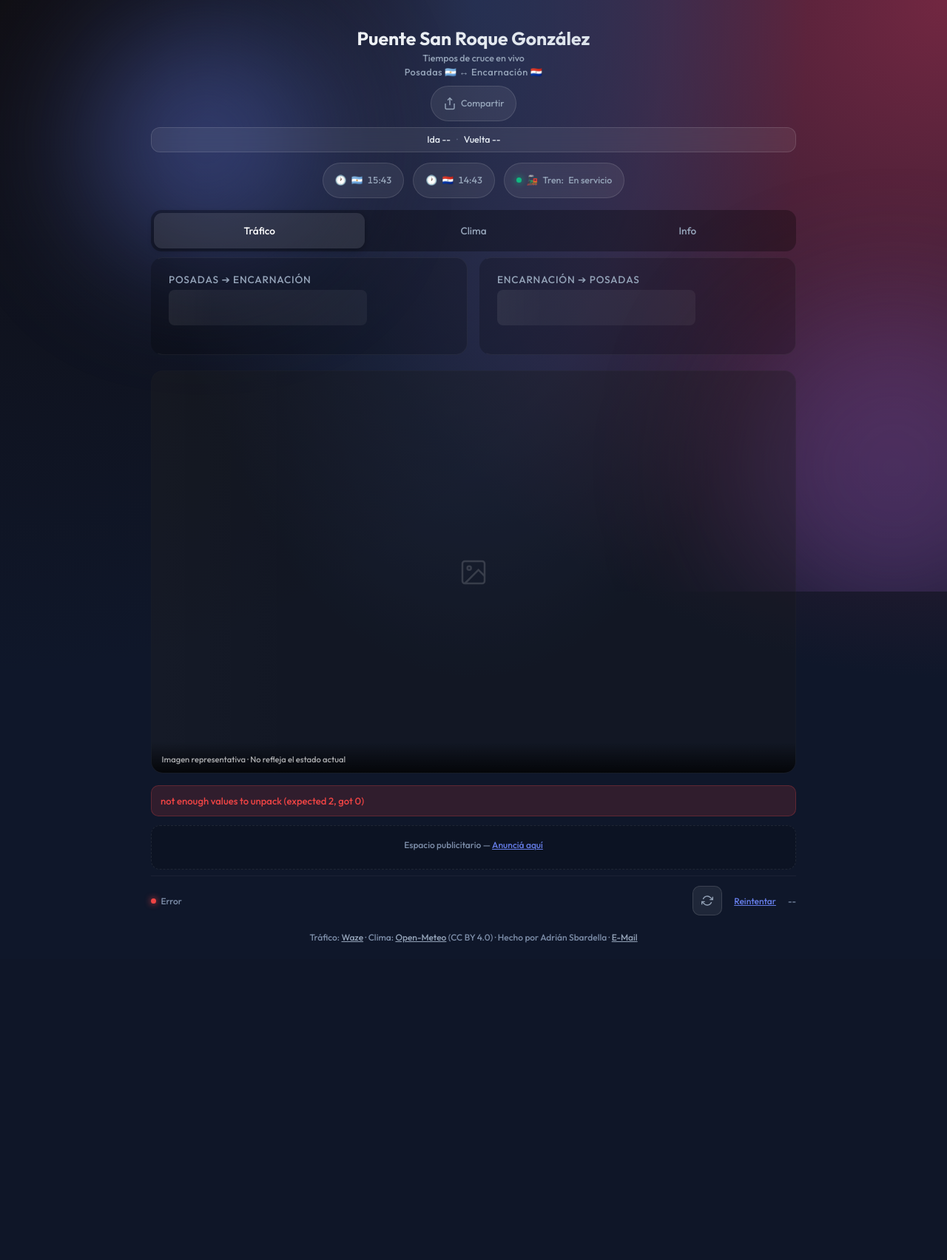
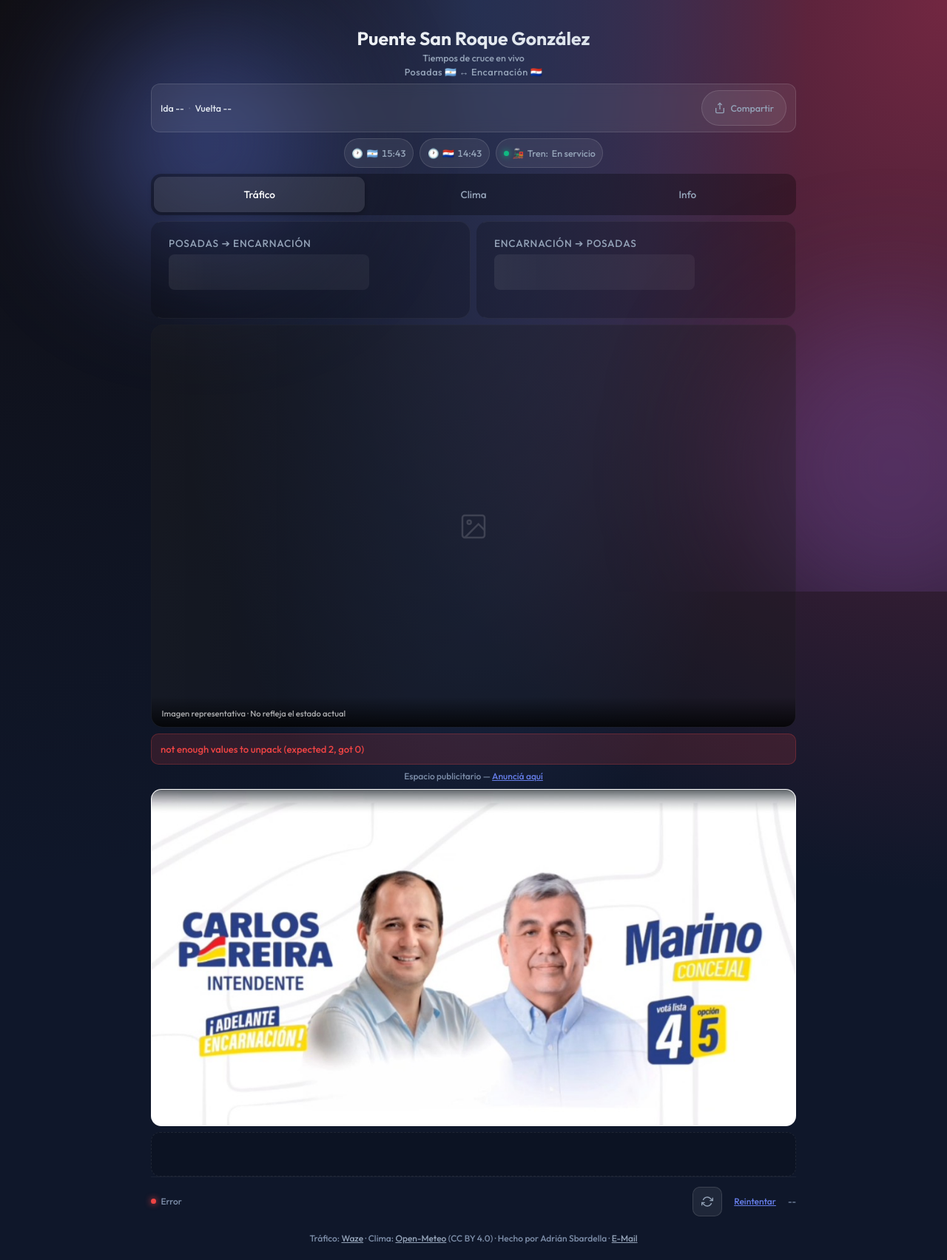
Before and after one commit to radianx/trafico-puente-san-roque-waze, a Flask app: page / in a window 1280 px wide. Shown: the whole page at 74% size. Before the commit the page ends 1275 px from the top, so only its background shows below. Run offline with Flask 3, Linux system fonts and the light colour scheme; some libraries are stand-ins or nearby versions.

Commit message:
Se agrega publicidad y se ajustan elementos

```diff
--- a/static/css/style.css
+++ b/static/css/style.css
@@ -17,6 +17,7 @@
     --focus-ring: 0 0 0 3px rgba(102,126,234,0.55);
     --touch-min: 48px;
     --stale: #f59e0b;
+    --block-gap: 0.5rem;
 }
 *{box-sizing:border-box;margin:0;padding:0}
 .tabular-nums{font-variant-numeric:tabular-nums}
@@ -52,15 +53,16 @@
 .header h1{font-size:1.4rem;font-weight:700;background:linear-gradient(to right,#fff,#cbd5e1);-webkit-background-clip:text;background-clip:text;-webkit-text-fill-color:transparent}
 .header-tagline{font-size:0.78rem;color:var(--text-muted);margin-top:0.25rem}
 .header .subtitle{font-size:0.8rem;color:var(--text-muted);margin-top:0.2rem;letter-spacing:0.5px}
-.header-actions{display:flex;justify-content:center;margin-top:0.65rem}
 
 .traffic-summary{
-    display:flex;flex-wrap:wrap;align-items:center;justify-content:center;gap:0.35rem 0.5rem;
-    padding:0.55rem 0.9rem;margin-bottom:0.35rem;
+    display:flex;align-items:center;justify-content:space-between;gap:var(--block-gap);
+    padding:0.5rem 0.75rem;margin-bottom:var(--block-gap);
     background:var(--glass-bg);border:1px solid var(--glass-border);border-radius:12px;
     font-size:0.78rem;color:var(--text-muted);backdrop-filter:blur(8px)
 }
 .traffic-summary:not([hidden]){display:flex}
+.ts-main{display:flex;flex-wrap:wrap;align-items:center;gap:0.25rem 0.4rem;flex:1;min-width:0}
+.icon-btn-share{flex-shrink:0;padding:0.35rem 0.7rem;min-height:36px;font-size:0.72rem}
 .ts-item{font-weight:500;color:#e2e8f0}
 .ts-sep{opacity:0.4}
 .ts-worst{font-size:0.72rem;font-weight:600;padding:0.15rem 0.5rem;border-radius:99px;margin-left:0.15rem}
@@ -69,18 +71,23 @@
 .ts-worst.level-cargado{background:var(--orange-bg);color:#fb923c}
 .ts-worst.level-colapsado{background:var(--red-bg);color:#f87171}
 
-.quick-bar{display:flex;justify-content:center;gap:0.75rem;flex-wrap:wrap;padding:0.5rem 0;font-size:0.78rem;color:var(--text-muted)}
+.quick-bar{
+    display:flex;justify-content:center;align-items:center;gap:var(--block-gap);
+    flex-wrap:nowrap;padding:0 0 var(--block-gap);font-size:0.78rem;color:var(--text-muted);
+    overflow-x:auto;scrollbar-width:none;-webkit-overflow-scrolling:touch
+}
+.quick-bar::-webkit-scrollbar{display:none}
 .quick-bar .qb-item{
-    display:flex;align-items:center;gap:0.4rem;background:var(--glass-bg);
+    display:flex;align-items:center;gap:0.3rem;background:var(--glass-bg);
     border:1px solid var(--glass-border);border-radius:99px;
-    padding:0.5rem 1rem;min-height:var(--touch-min);backdrop-filter:blur(8px)
+    padding:0.4rem 0.6rem;min-height:40px;flex-shrink:0;backdrop-filter:blur(8px)
 }
 .quick-bar .qb-label{color:var(--text-muted);font-weight:500}
 .quick-bar .qb-dot{width:7px;height:7px;border-radius:50%;flex-shrink:0}
 .qb-dot.on{background:var(--green);box-shadow:0 0 8px var(--green)}
 .qb-dot.off{background:var(--red);box-shadow:0 0 8px var(--red)}
 
-.tab-nav{display:flex;gap:0.25rem;background:rgba(0,0,0,0.3);border-radius:14px;padding:0.25rem;margin:0.5rem 0}
+.tab-nav{display:flex;gap:0.25rem;background:rgba(0,0,0,0.3);border-radius:14px;padding:0.25rem;margin:0 0 var(--block-gap)}
 .tab-btn{
     flex:1;min-height:var(--touch-min);padding:0.5rem 0.75rem;border:none;background:transparent;
     color:var(--text-muted);font-family:inherit;font-size:0.85rem;font-weight:500;
@@ -90,13 +97,13 @@
 .tab-btn:hover:not(.active){color:#cbd5e1}
 .tab-btn:focus-visible{outline:none;box-shadow:var(--focus-ring)}
 
-.tab-content{flex:1;overflow-y:auto;padding-bottom:0.25rem}
+.tab-content{flex:1;overflow-y:auto;padding-bottom:0}
 .tab-pane{display:none}
 .tab-pane.active{display:block;animation:fadeIn 0.3s ease}
 .tab-pane > :last-child{margin-bottom:0}
 @keyframes fadeIn{from{opacity:0;transform:translateY(4px)}to{opacity:1;transform:translateY(0)}}
 
-.routes-grid{display:flex;flex-direction:column;gap:1rem;margin-bottom:1.35rem}
+.routes-grid{display:flex;flex-direction:column;gap:var(--block-gap);margin-bottom:var(--block-gap)}
 .route-card{
     background:var(--card-bg);border-radius:16px;padding:1.25rem;margin-bottom:0;
     border:1px solid var(--card-border);display:flex;flex-direction:column;gap:0.35rem;
@@ -121,7 +128,7 @@
 .route-hint.delta-up{color:#f87171}
 .route-hint.delta-down{color:#34d399}
 
-.bridge-viewer{position:relative;border-radius:16px;overflow:hidden;margin-top:0.15rem;margin-bottom:1rem;aspect-ratio:16/10;background:rgba(0,0,0,0.3);border:1px solid var(--card-border);transition:box-shadow 0.6s}
+.bridge-viewer{position:relative;border-radius:16px;overflow:hidden;margin:0;aspect-ratio:16/10;background:rgba(0,0,0,0.3);border:1px solid var(--card-border);transition:box-shadow 0.6s}
 .bridge-viewer.glow-agil{box-shadow:0 0 20px -5px rgba(16,185,129,0.3),inset 0 0 20px -5px rgba(16,185,129,0.1)}
 .bridge-viewer.glow-moderado{box-shadow:0 0 20px -5px rgba(234,179,8,0.3),inset 0 0 20px -5px rgba(234,179,8,0.1)}
 .bridge-viewer.glow-cargado{box-shadow:0 0 20px -5px rgba(249,115,22,0.3),inset 0 0 20px -5px rgba(249,115,22,0.1)}
@@ -249,9 +256,17 @@
 .attribution a{color:var(--text-muted);text-decoration:underline}
 .attribution a:focus-visible{outline:none;box-shadow:var(--focus-ring);border-radius:4px}
 
-.ad-space{background:rgba(0,0,0,0.15);border:1px dashed rgba(255,255,255,0.08);border-radius:12px;padding:1rem;text-align:center;margin:0.5rem 0;min-height:60px;display:flex;flex-direction:column;align-items:center;justify-content:center;font-size:0.75rem;color:var(--text-dim)}
-.ad-label{margin-bottom:0.5rem}
+.ads-section{margin-top:var(--block-gap)}
+.ad-label{text-align:center;font-size:0.75rem;color:var(--text-dim);margin:0 0 0.65rem}
 .ad-label a{color:var(--blue)}
+
+.sponsored-banner{
+    margin:0 0 var(--block-gap);border-radius:14px;overflow:hidden;
+    border:1px solid var(--card-border);background:#fff;line-height:0
+}
+.sponsored-banner img{display:block;width:100%;height:auto}
+
+.ad-space{background:rgba(0,0,0,0.15);border:1px dashed rgba(255,255,255,0.08);border-radius:12px;padding:1rem;text-align:center;margin:0;min-height:60px;display:flex;flex-direction:column;align-items:center;justify-content:center;font-size:0.75rem;color:var(--text-dim)}
 
 .icon-btn{
     display:inline-flex;align-items:center;gap:0.4rem;padding:0.5rem 1rem;min-height:var(--touch-min);
@@ -292,11 +307,11 @@
 @keyframes loading{0%{background-position:200% 0}100%{background-position:-200% 0}}
 .route-time .skeleton{height:48px;width:70%}
 
-.error-message{color:var(--red);font-size:0.82rem;margin-top:0.5rem;padding:0.75rem;background:var(--red-bg);border-radius:10px;border:1px solid rgba(239,68,68,0.25);display:none}
+.error-message{color:var(--red);font-size:0.82rem;margin-top:var(--block-gap);padding:0.75rem;background:var(--red-bg);border-radius:10px;border:1px solid rgba(239,68,68,0.25);display:none}
 
 @media(min-width:768px){
     .app{max-width:840px;padding:1.25rem 1.5rem 0}
-    .routes-grid{display:grid;grid-template-columns:1fr 1fr;gap:1rem}
+    .routes-grid{display:grid;grid-template-columns:1fr 1fr;gap:var(--block-gap)}
     .routes-grid .route-card{margin-bottom:0}
     .header h1{font-size:1.55rem}
 }
@@ -309,7 +324,7 @@
     .app{padding:0.6rem 0.6rem 0}
     .route-time{font-size:2.2rem}
     .weather-temp{font-size:2.5rem}
-    .quick-bar{gap:0.5rem}
+    .quick-bar .qb-item{padding:0.35rem 0.5rem;font-size:0.7rem;min-height:36px}
     .forecast-scroll-hint{display:inline}
 }
 
--- a/templates/index.html
+++ b/templates/index.html
@@ -34,19 +34,19 @@
             <h1>Puente San Roque González</h1>
             <p class="header-tagline">Tiempos de cruce en vivo</p>
             <div class="subtitle" aria-label="Posadas Argentina y Encarnación Paraguay">Posadas 🇦🇷 ↔ Encarnación 🇵🇾</div>
-            <div class="header-actions">
-                <button type="button" class="icon-btn" id="btn-share" title="Compartir estado" aria-label="Compartir estado del puente">
-                    <svg width="18" height="18" viewBox="0 0 24 24" fill="none" stroke="currentColor" stroke-width="2" aria-hidden="true"><path d="M4 12v8a2 2 0 0 0 2 2h12a2 2 0 0 0 2-2v-8"/><polyline points="16 6 12 2 8 6"/><line x1="12" y1="2" x2="12" y2="15"/></svg>
-                    <span>Compartir</span>
-                </button>
-            </div>
         </header>
 
         <div class="traffic-summary" id="traffic-summary" aria-label="Resumen de tráfico" hidden>
+            <div class="ts-main">
                 <span class="ts-item" id="ts-ida">Ida --</span>
                 <span class="ts-sep" aria-hidden="true">·</span>
                 <span class="ts-item" id="ts-vuelta">Vuelta --</span>
                 <span class="ts-worst" id="ts-worst"></span>
+            </div>
+            <button type="button" class="icon-btn icon-btn-share" id="btn-share" title="Compartir estado" aria-label="Compartir estado del puente">
+                <svg width="16" height="16" viewBox="0 0 24 24" fill="none" stroke="currentColor" stroke-width="2" aria-hidden="true"><path d="M4 12v8a2 2 0 0 0 2 2h12a2 2 0 0 0 2-2v-8"/><polyline points="16 6 12 2 8 6"/><line x1="12" y1="2" x2="12" y2="15"/></svg>
+                <span>Compartir</span>
+            </button>
         </div>
 
         <div class="quick-bar">
@@ -253,11 +253,18 @@
             </div>
         </main>
 
+        <section class="ads-section" aria-label="Espacio publicitario">
+            <p class="ad-label">Espacio publicitario — <a href="mailto:sbardemadrian@gmail.com">Anunciá aquí</a></p>
+            <aside class="sponsored-banner" aria-label="Publicidad">
+                <img src="/static/images/banner-pereira-marino.jpg"
+                    alt="Carlos Pereira Intendente y Marino Concejal — Lista 4, Opción 5. ¡Adelante Encarnación!"
+                    width="1024" height="534" loading="lazy" decoding="async">
+            </aside>
             <div class="ad-space" id="ad-container">
-            <div class="ad-label">Espacio publicitario — <a href="mailto:sbardemadrian@gmail.com">Anunciá aquí</a></div>
             <script async="async" data-cfasync="false" src="https://pl29487784.effectivecpmnetwork.com/50f09ddb979407af1832957c7f55167e/invoke.js"></script>
             <div id="container-50f09ddb979407af1832957c7f55167e"></div>
             </div>
+        </section>
 
         <footer class="status-footer">
             <div class="status-left">
```
Also changed, not shown: static/images/banner-pereira-marino.jpg (added). Lines whose indentation alone changed are shown as unchanged.
